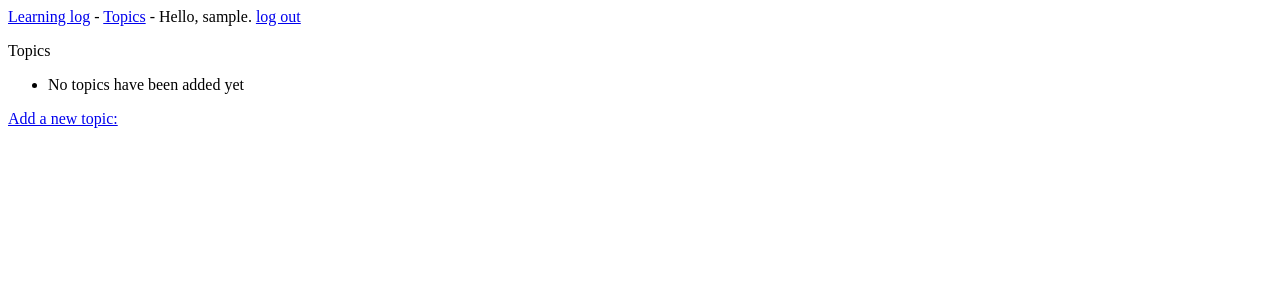
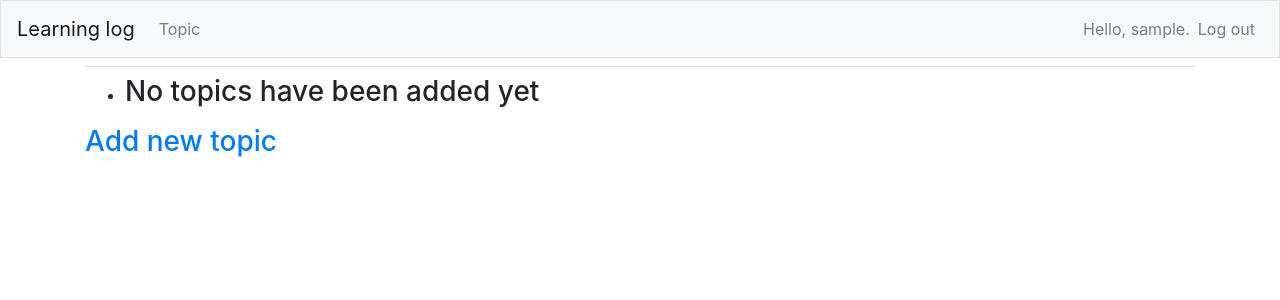
Before and after one commit to QOSIUR/learning-log, a Django app: page /topics/ in a window 1280 px wide. Shown: the top 300 px of the page. Run offline with Django 4.2, Linux system fonts and the light colour scheme; the visitor is signed in with stand-in values (Sample User, id 1); data that the repository does not hold is empty; some libraries are stand-ins or nearby versions.

Commit message:
редизайн сайта

```diff
--- a/Learning_log/settings.py
+++ b/Learning_log/settings.py
@@ -34,6 +34,9 @@ INSTALLED_APPS = [
     # Мои приложения
     'learning_logs',
     'users',
+
+    # Сторонние приложения
+    'bootstrap4',
 
     # Приложения django по умолчанию.
     'django.contrib.admin',
--- a/learning_logs/templates/learning_logs/base.html
+++ b/learning_logs/templates/learning_logs/base.html
@@ -1,13 +1,64 @@
-<p>
-    <a href="{% url 'learning_logs:index' %}">Learning log</a> -
-    <a href="{% url 'learning_logs:topics' %}">Topics</a> -
-    {% if user.is_authenticated %}
-        Hello, {{ user.username }}.
-        <a href="{% url 'users:logout' %}">log out</a>
-    {% else %}
-        <a href="{% url 'users:register' %}">Register</a>-
-        <a href="{% url 'users:login' %}">log in</a>
-    {% endif %}
-</p>
+{% load bootstrap4 %}
 
-{% block content %}{% endblock content %}
+<!doctype html>
+<html lang="en">
+  <head>
+    <meta charset="utf-8">
+    <meta name="viewport" content="width=device-width, initial-scale=1,
+      shrink-to-fit=no">
+    <title>Learning log</title>
+
+      {% bootstrap_css %}
+      {% bootstrap_javascript jquery='full' %}
+
+  </head>
+
+  <body>
+    <nav class="navbar navbar-expand-md navbar-light bg-light md-4 border">
+
+        <a class="navbar-brand" href="{% url 'learning_logs:index' %}">
+            Learning log</a>
+
+        <button class="navbar-toggler" type="button" data-toggler="collapse"
+                data-target="#navbarCollapse" aria-controls="navbarCollapse"
+                aria-expanded="false" aria-label="Toggle navigation">
+            <span class="navbar-toggler-icon"></span></button>
+          <div class="collapsed navbar-collapse" id="navbarCollapse">
+              <ul class="navbar-nav mr-auto">
+                  <li class="nav-item">
+                      <a class="nav-link" href="{% url 'learning_logs:topics' %}">
+                          Topic</a></li>
+              </ul>
+              <ul class="navbar-nav ml-auto">
+                  {% if user.is_authenticated %}
+                      <li class="nav-item">
+                        <span class="navbar-text">Hello, {{ user.username }}.</span>
+                      </li>
+                      <li class="nav-item">
+                        <a class="nav-link" href="{% url 'users:logout' %}">Log out</a>
+                      </li>
+                  {% else %}
+                      <li class="nav-item">
+                        <a class="nav-link" href="{% url 'users:register' %}">Register</a>
+                      </li>
+                      <li class="nav-item">
+                        <a class="nav-link" href="{% url 'users:login' %}">Log in</a>
+                      </li>
+                  {% endif %}
+              </ul>
+          </div>
+
+    </nav>
+
+  <main role="main" class="container">
+      <div class="pb-2 mb-2 border-bottom">
+          {% block page_header %}{% endblock page_header %}
+      </div>
+      <div>
+          {% block content %}{% endblock content %}
+      </div>
+  </main>
+
+  </body>
+
+</html>
--- a/learning_logs/templates/learning_logs/topics.html
+++ b/learning_logs/templates/learning_logs/topics.html
@@ -1,19 +1,19 @@
 {% extends 'learning_logs/base.html' %}
 
+{% block page_header %}
+
+{% endblock page_header %}
+    <h1>Topics</h1>
 {% block content %}
-
-    <p>Topics</p>
-
     <ul>
     {% for topic in topics %}
-        <li>
+        <li><h3>
             <a href="{% url 'learning_logs:topic' topic.id %}">{{ topic }}</a>
-        </li>
+        </h3></li>
     {% empty %}
-        <li>No topics have been added yet</li>
+        <li><h3>No topics have been added yet</h3></li>
     {% endfor %}
     </ul>
 
-    <a href="{% url 'learning_logs:new_topic' %}">Add a new topic:</a>
-
+    <h3><a href="{% url 'learning_logs:new_topic' %}">Add new topic</a></h3>
 {% endblock content %}
--- a/learning_logs/views.py
+++ b/learning_logs/views.py
@@ -1,5 +1,6 @@
 from django.shortcuts import render, redirect
 from django.contrib.auth.decorators import login_required
+from django.http import Http404
 
 from .models import Topic, Entry
 from .forms import TopicForm, EntryForm
@@ -13,7 +14,7 @@ def index(request):
 @login_required
 def topics(request):
     """Вывод список тем"""
-    topics = Topic.objects.order_by('date_added')
+    topics = Topic.objects.filter(owner=request.user).order_by('date_added')
     context = {'topics': topics}
     return render(request, 'learning_logs/topics.html', context)
 
@@ -22,6 +23,9 @@ def topics(request):
 def topic(request, topic_id):
     """Выводит одну тему и все ее записи."""
     topic = Topic.objects.get(id=topic_id)
+    # Проверка того, что тема принадлежит текущему пользователю.
+    check_topic_owner(topic, request)
+
     entries = topic.entry_set.order_by('-date_added')
     context = {'topic': topic, 'entries': entries}
     return render(request, 'learning_logs/topic.html', context)
@@ -36,7 +40,9 @@ def new_topic(request):
     else:
         form = TopicForm(data=request.POST)
         if form.is_valid():
-            form.save()
+            new_topic = form.save(commit=False)
+            new_entry.owner = request.user
+            new_topic.save()
             return redirect('learning_logs:topics')
 
     # Вывести пустую или недействительную форму.
@@ -48,6 +54,8 @@ def new_topic(request):
 def new_entry(request, topic_id):
     """Добавляет новую запись по конкретной теме."""
     topic = Topic.objects.get(id=topic_id)
+    # Проверка того, что тема принадлежит текущему пользователю.
+    check_topic_owner(topic, request)
 
     if request.method != 'POST':
         # Данные не отправлялись; создается пустая форма.
@@ -71,6 +79,8 @@ def edit_entry(request, entry_id):
     """Редактирует существующую запись."""
     entry = Entry.objects.get(id=entry_id)
     topic = entry.topic
+    # Проверка того, что тема принадлежит текущему пользователю.
+    check_topic_owner(topic, request)
 
     if request.method != 'POST':
         # Исходный запрос; форма заполняется данными текущей записи.
@@ -83,3 +93,8 @@ def edit_entry(request, entry_id):
             return redirect('learning_logs:topic', topic_id=topic.id)
     context = {'entry': entry, 'topic': topic, 'form': form}
     return render(request, 'learning_logs/edit_entry.html', context)
+
+
+def check_topic_owner(topic, request):
+    if topic.owner != request.user:
+        raise Http404
```
Also changed, not shown: learning_logs/templates/learning_logs/index.html (+12 -4 lines), users/templates/registration/login.html (+12 -12 lines).
